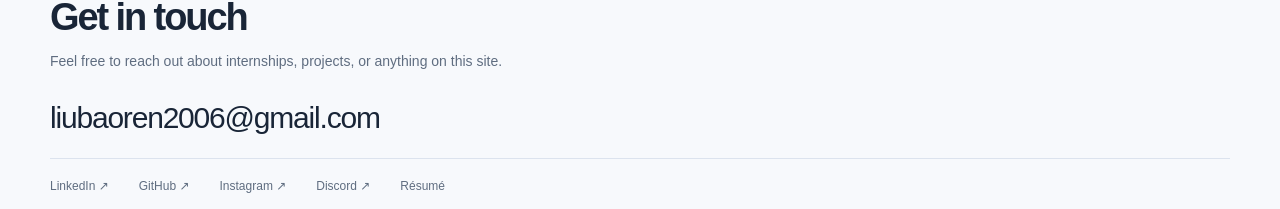
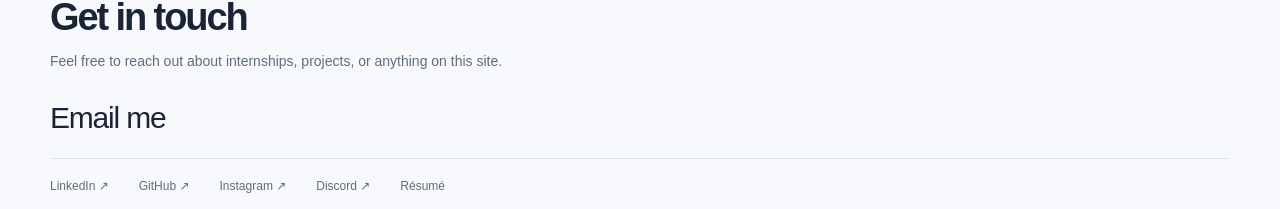
Before and after one commit to RoboticReaper/NextJS-Portfolio, a Next.js app: page / in a window 1280 px wide. Shown: the part 2128-2337 px from the top of the page. Built offline with nearby package versions, Linux system fonts and the light colour scheme; no server answers.

Commit message:
Hide email address in website contact section

```diff
--- a/app/page.tsx
+++ b/app/page.tsx
@@ -136,7 +136,7 @@ export default function Home() {
           this site.
         </p>
         <a className="contact-email" href={siteConfig.links.email}>
-          liubaoren2006@gmail.com
+          Email me
         </a>
         <div className="contact-links">
           <a
```
Also changed, not shown: 1 other file (tests, documents, lock files or other folders).
